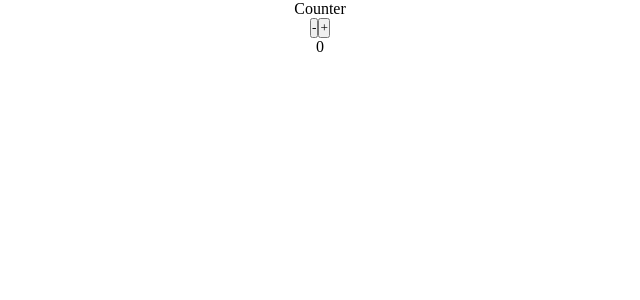
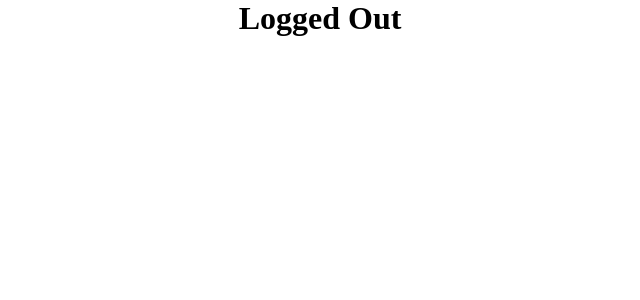
Before and after one commit to dilusha-lakshan/mcodes-react-app, a React (Vite) app: page / in a window 1280 px wide. Shown: the top 300 px of the page, without its empty margins (320-960 px from the left). Built offline with nearby package versions, Linux system fonts and the light colour scheme.

Commit message:
Learnt about conditional rendering with && operator and Ternary operator

```diff
--- a/src/App.jsx
+++ b/src/App.jsx
@@ -1,28 +1,20 @@
 import BodyContent from "./Components/BodyContent/BodyContent";
 import FooterContent from "./Components/FooterContent/FooterContent";
 import HeaderContent from "./Components/HeaderContent/HeaderContent";
-import { useState } from "react";
+import { useEffect, useState } from "react";
+import LoggedIn from "./Components/LoggedIn";
+import LoggedOut from "./Components/LoggedOut";
 
 function App() {
 
-  const [count, setcount] = useState(0)
-
-
-  const decrementFunction = () => {
-    setcount(count - 1)
-  }
-  const incrementFunction = () => {
-    setcount(count + 1)
-  }
-
+  const loggedin = false;
 
   return (
     <>
 
-      <p>Counter</p>
-      <button onClick={decrementFunction}>  -  </button>
-      <button onClick={incrementFunction}>  +  </button>
-      <p>{count}</p>
+      {loggedin && <LoggedIn/>}
+      {!loggedin && <LoggedOut/>}
+
 
     </>
   );
--- /dev/null
+++ b/src/Components/LoggedIn.jsx
@@ -0,0 +1,9 @@
+import React from 'react'
+
+function LoggedIn() {
+  return (
+    <h1>Logged In</h1>
+  )
+}
+
+export default LoggedIn
--- /dev/null
+++ b/src/Components/LoggedOut.jsx
@@ -0,0 +1,9 @@
+import React from 'react'
+
+function LoggedOut() {
+  return (
+    <h1>Logged Out</h1>
+  )
+}
+
+export default LoggedOut
```
